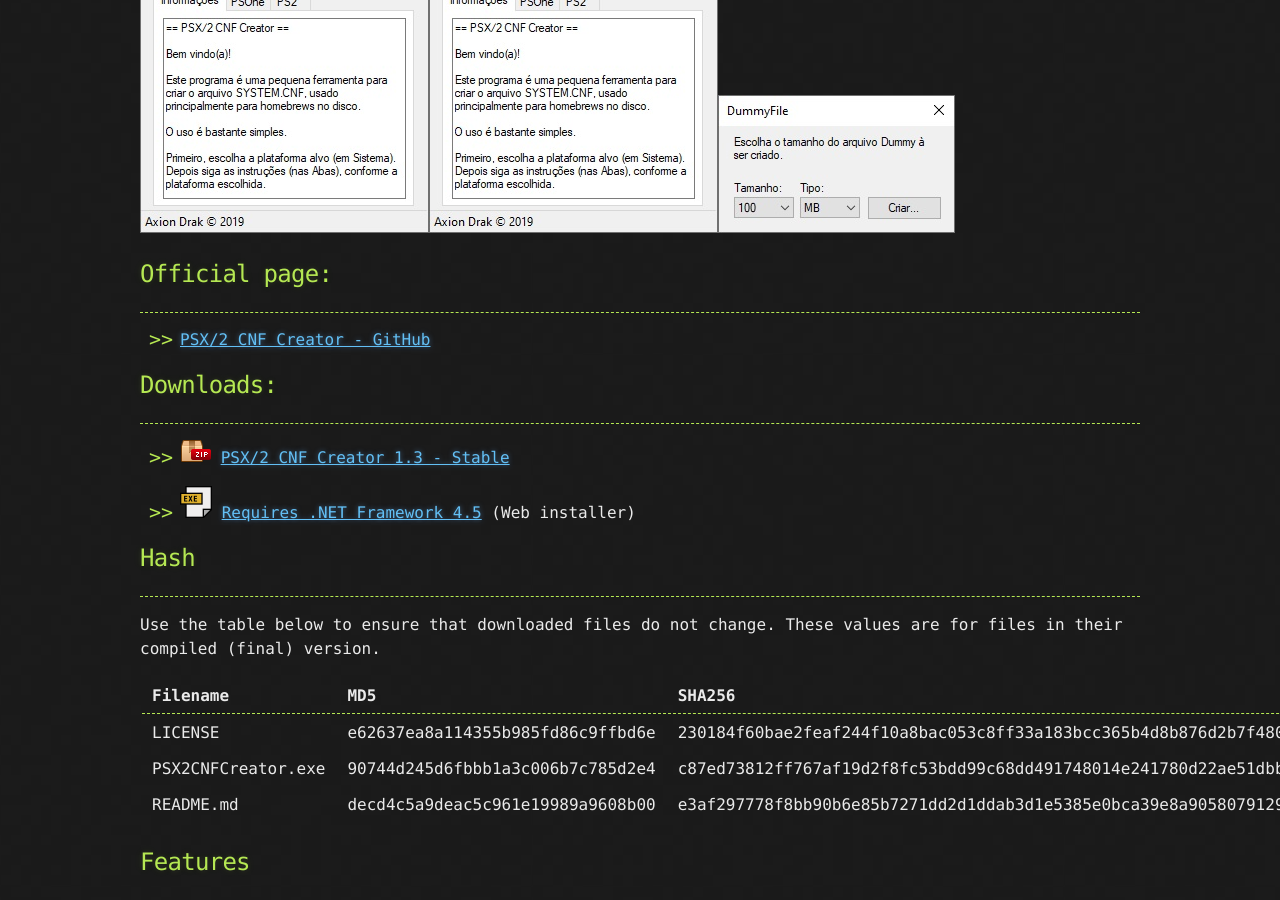
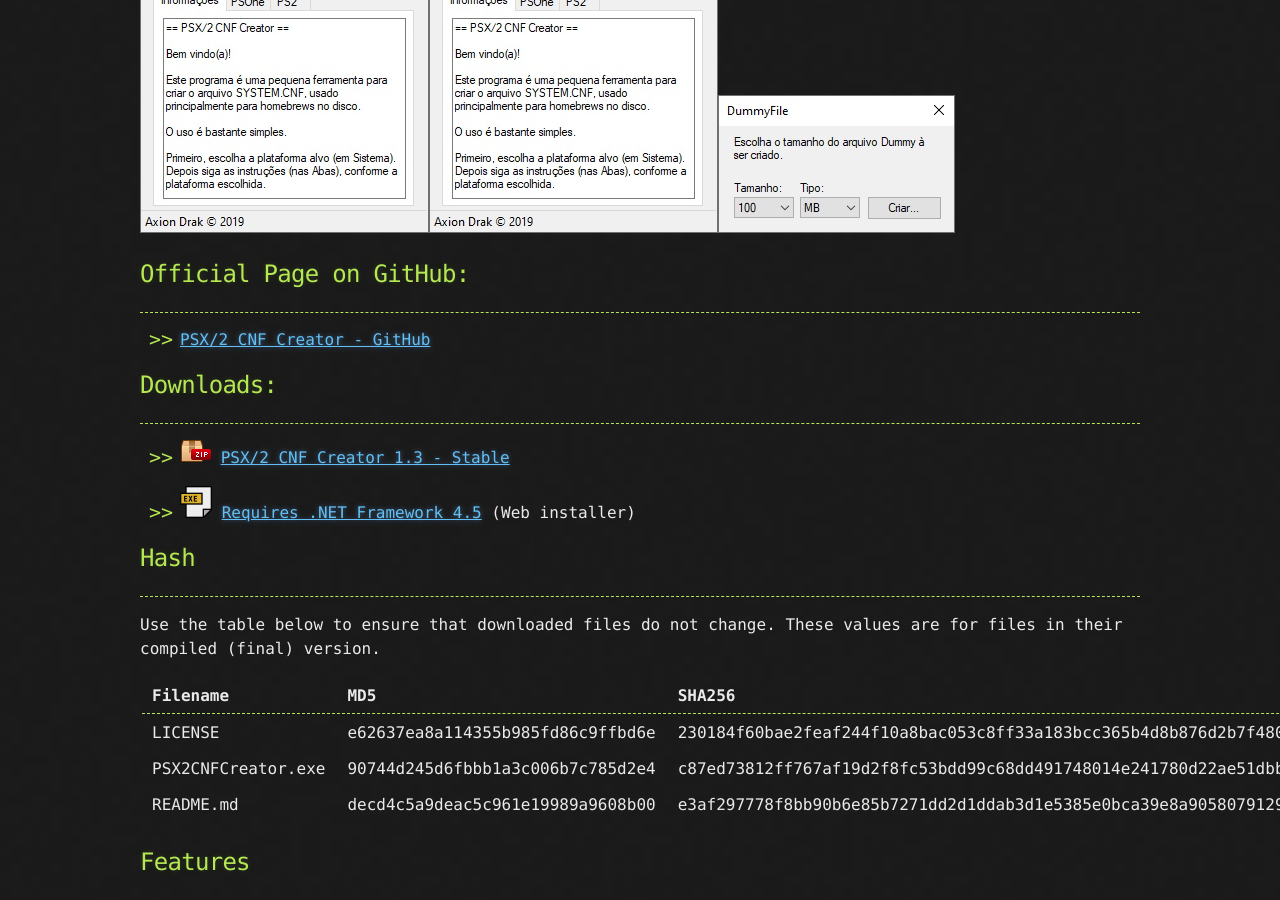
Before and after one commit to AxionDrak/axiondrak.github.io, a Jekyll site: the page built from psx-cnf.md, in a window 1280 px wide and 900 px high, scrolled down 710 px. Built offline with Jekyll 4.4.1, drawn with Linux system fonts in a browser that asks for light colours; our own code applies the rules of GitHub Pages for plain Markdown files.

Commit message:
Update psx-cnf.md

```diff
--- a/psx-cnf.md
+++ b/psx-cnf.md
@@ -11,7 +11,7 @@ layout: default
 * * *
 ![useful image]({{ site.url }}/assets/images/psxcnf/psx-cnf-01.jpg)![useful image]({{ site.url }}/assets/images/psxcnf/psx-cnf-02.jpg)![useful image]({{ site.url }}/assets/images/psxcnf/psx-cnf-03.jpg)
 
-## Official page:
+## Official Page on GitHub:
 * * *
 * [PSX/2 CNF Creator - GitHub](https://github.com/AxionDrak/PSX2CNFCreator)
 
```
